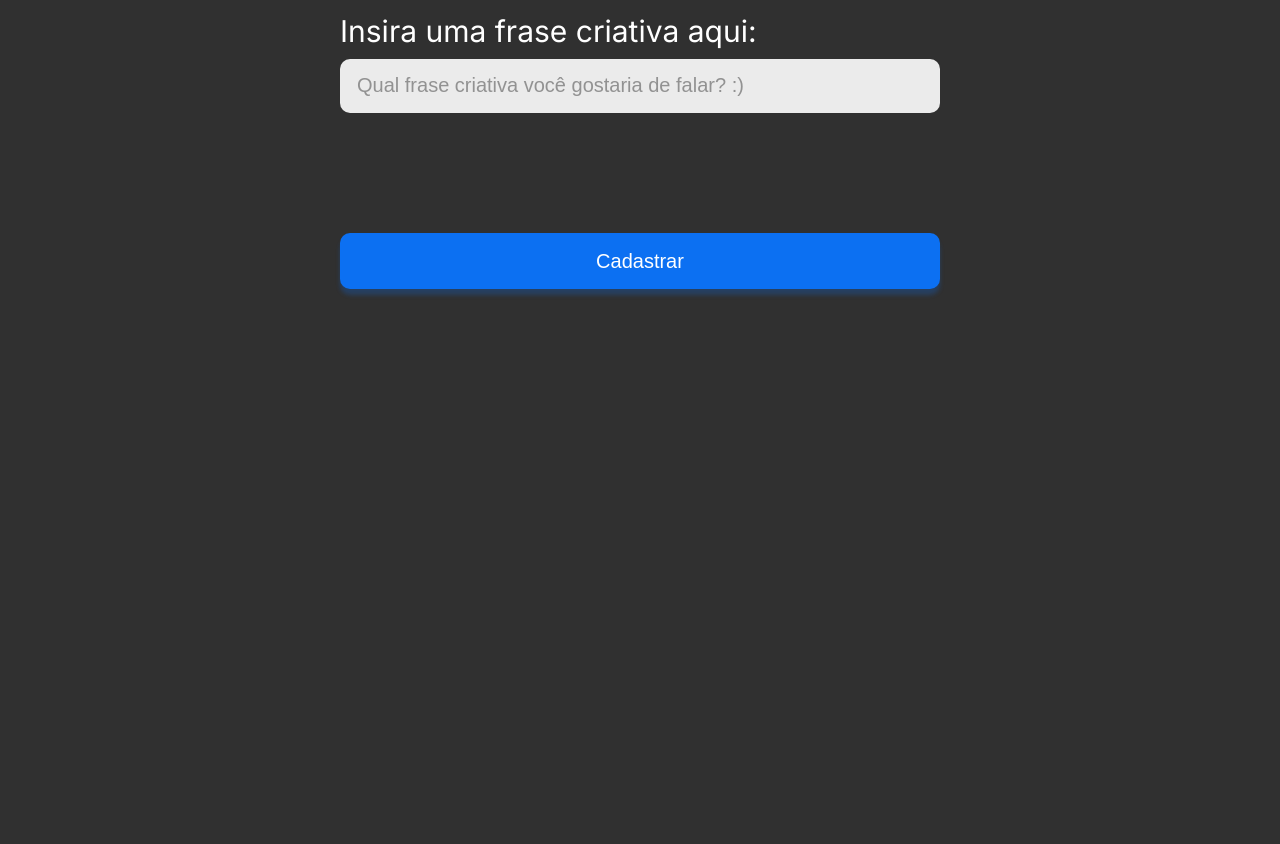
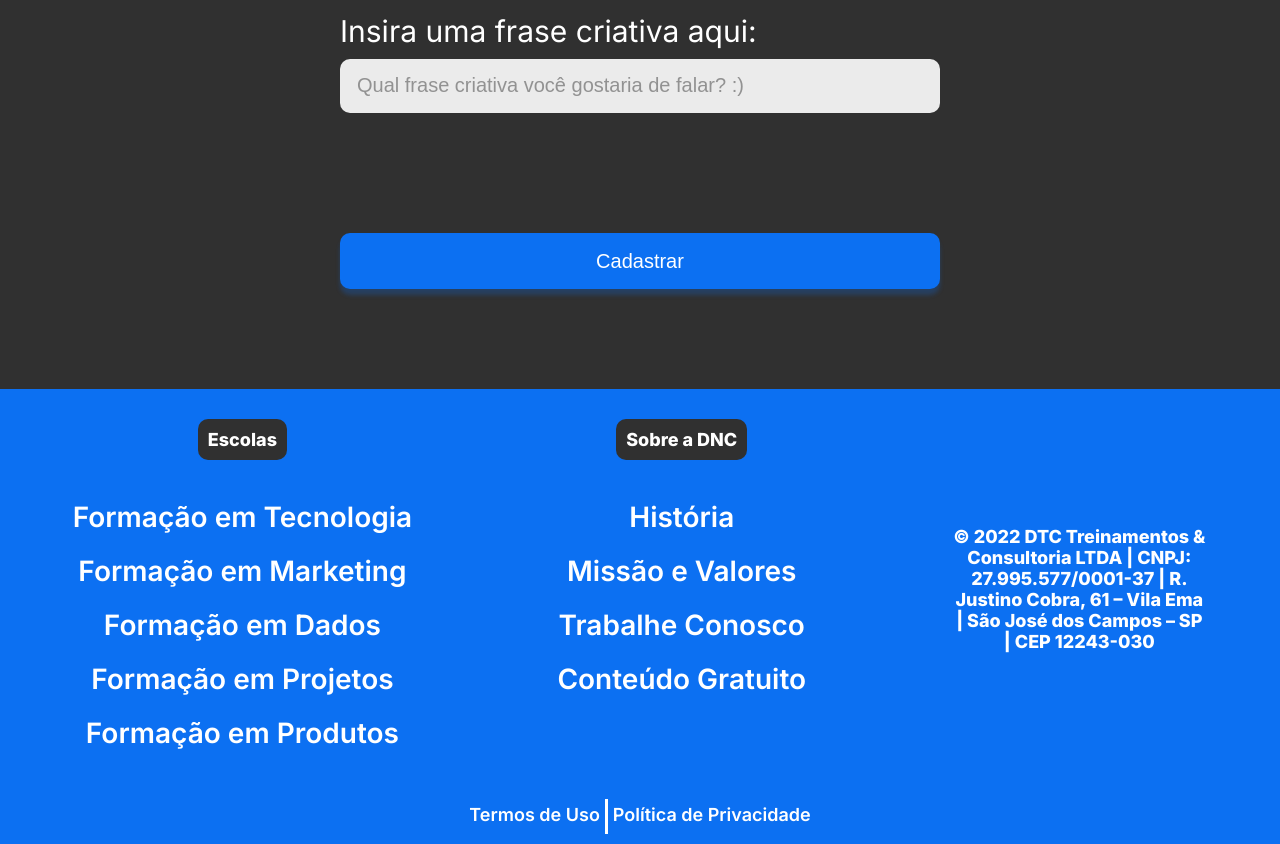
Before and after one commit to RaphaelSSilva69/bootcamp-dnc, a plain HTML site: page index.html in a window 1280 px wide. Shown: the part 1348-2192 px from the top of the page. Before the commit the page ends 1737 px from the top, so only its background shows below. Drawn offline with Linux system fonts and the light colour scheme.

```diff
--- a/index.html
+++ b/index.html
@@ -73,5 +73,56 @@
         </form>
     </section>
 
+    <footer>
+        <div class="linha1">
+            <nav>
+                <h5>Escolas</h5>
+                <ul>
+                    <li>
+                        <a href="">Formação em Tecnologia</a>
+                    </li>
+                    <li>
+                        <a href="">Formação em Marketing</a>
+                    </li>
+                    <li>
+                        <a href="">Formação em Dados</a>
+                    </li>
+                    <li>
+                        <a href="">Formação em Projetos</a>
+                    </li>
+                    <li>
+                        <a href="">Formação em Produtos</a>
+                    </li>
+                </ul>
+            </nav>
+            <nav>
+                <h5>Sobre a DNC</h5>
+                <ul>
+                    <li>
+                        <a href="">História</a>
+                    </li>
+                    <li>
+                        <a href="">Missão e Valores</a>
+                    </li>
+                    <li>
+                        <a href="">Trabalhe Conosco</a>
+                    </li>
+                    <li>
+                        <a href="">Conteúdo Gratuito</a>
+                    </li>
+                </ul>
+            </nav>
+            <div class="endereço">
+                <div>
+                    © 2022 DTC Treinamentos & Consultoria LTDA | CNPJ: 27.995.577/0001-37 | R. Justino Cobra, 61 – Vila Ema | São José dos Campos – SP | CEP 12243-030
+                </div>
+            </div>
+        </div>
+        <div class="linha2">
+            <a href="">Termos de Uso</a>
+            <a href="">Política de Privacidade</a>
+        </div>
+    </footer>
+
 </body>
 </html>
--- a/style.css
+++ b/style.css
@@ -165,3 +165,135 @@
         box-shadow: 0px 6px 4px rgba(12, 112, 242, 0.25);
         cursor: pointer;
     }
+
+    /* FOOTER */
+
+    footer{
+        width: 100%;
+        background-color: var(--azul-dnc);
+    }
+
+    footer .linha1{
+        display: flex;
+        justify-content: space-around;
+        align-items: center;
+    }
+
+    footer ul{
+        list-style: none;
+        margin: 0px;
+        padding: 0px;
+    }
+
+    footer nav{
+        display: flex;
+        flex-direction: column;
+        align-items: center;
+        height: 400px;
+    }
+
+    footer h5{
+        text-align: center;
+        color: white;
+        font-weight: 800;
+        font-size: 18px;
+        font-family: var(--font-padrao);
+        background-color: var(--preto-dnc);
+        border-radius: 10px;
+        padding: 10px 10px 10px 10px;
+        margin-bottom: 20px;
+    }
+
+    footer ul li{
+        text-align: center;
+        color: white;
+        font-weight: 600;
+        font-size: 28px;
+        font-family: var(--font-padrao);
+        margin: 20px 0px 20px 0px;
+    }
+
+    footer ul li a{
+        color: white;
+        text-decoration: none;
+    }
+
+    footer ul li a:hover{
+        color: var(--cinza-hover);
+    }
+
+    footer .endereço{
+        font-weight: 800;
+        font-size: 18px;
+        font-family: var(--font-padrao);
+        color: white;
+        text-align: center;
+        width: 20%;
+    }
+
+    footer .linha2{
+        height: 35px;
+        display: flex;
+        justify-content: center;
+        margin: 0px;
+        padding: 10px;
+    }
+
+    footer .linha2 a{
+        font-family: var(--font-padrao);
+        font-size: 18px;
+        font-weight: 600;
+        color: white;
+        text-decoration: none;
+        padding: 5px;
+    }
+
+    footer .linha2 a:first-child{
+        border-right: 3px solid white;
+    }
+
+    footer .linha2 a:hover{
+        color: var(--cinza-hover);
+    }
+
+@media only screen and (max-width: 600px){
+    /*MENU*/
+    #principal{
+        flex-direction: column;
+        height: auto;
+    }
+    #menu{
+        flex-direction: column;
+        width: 100%;
+        margin: 0px;
+    }
+    #menu a{
+        display: flex;
+        align-items: center;
+        height: 50px;
+
+    }
+    #principal button{
+        width: 100%;
+        margin: 0px;
+    }
+
+    /*SECTION*/
+
+    section h1{
+        font-size: 38px;
+    }
+    section h2{
+        font-size: 28px;
+        padding-right: 5px;
+        padding-left: 15px;
+    }
+    form{
+        width: 95%;
+        font-size: 20px;
+    }
+    .checkbox-itens label{
+        font-size: 15px;
+    }
+
+}
```
